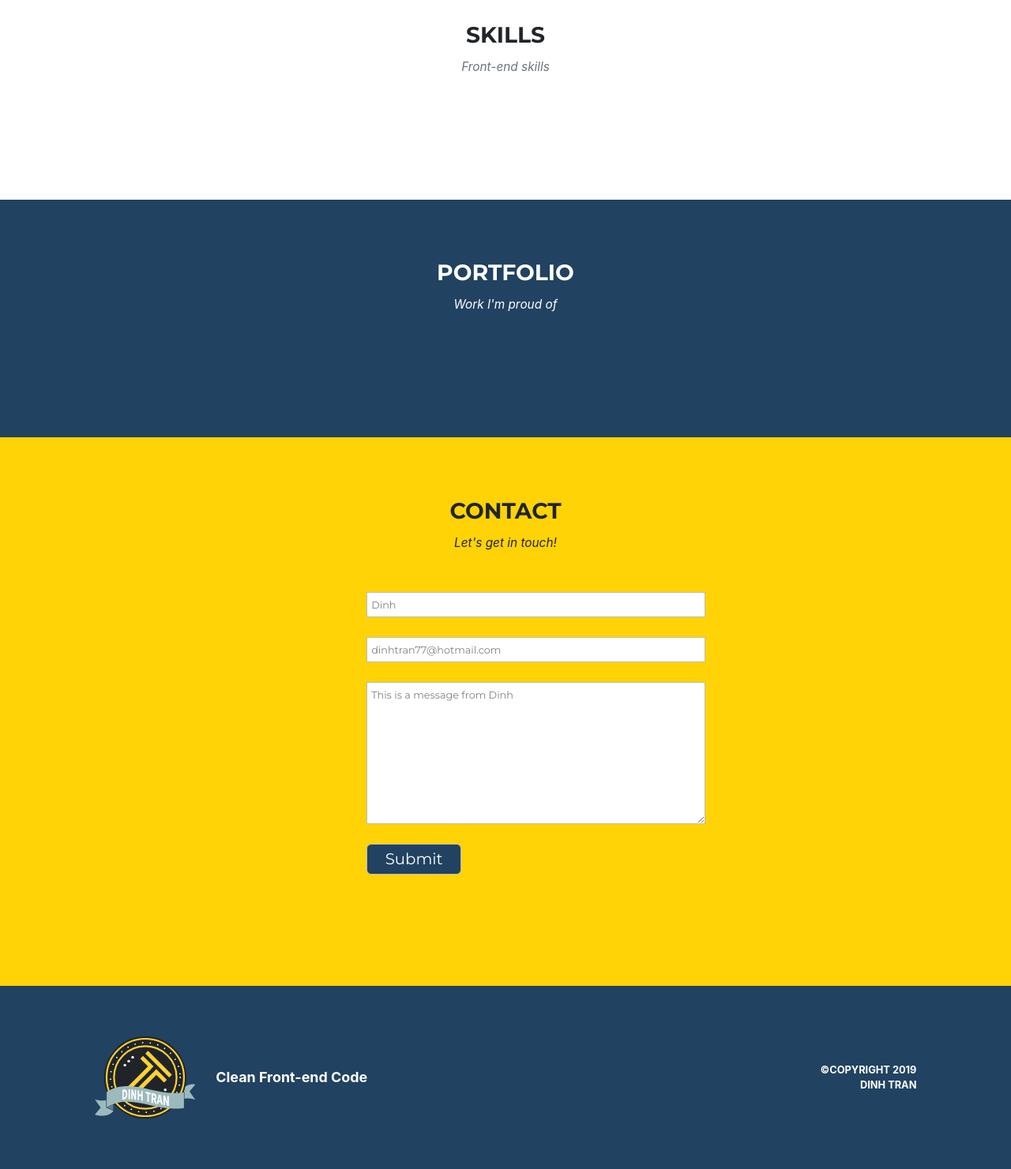
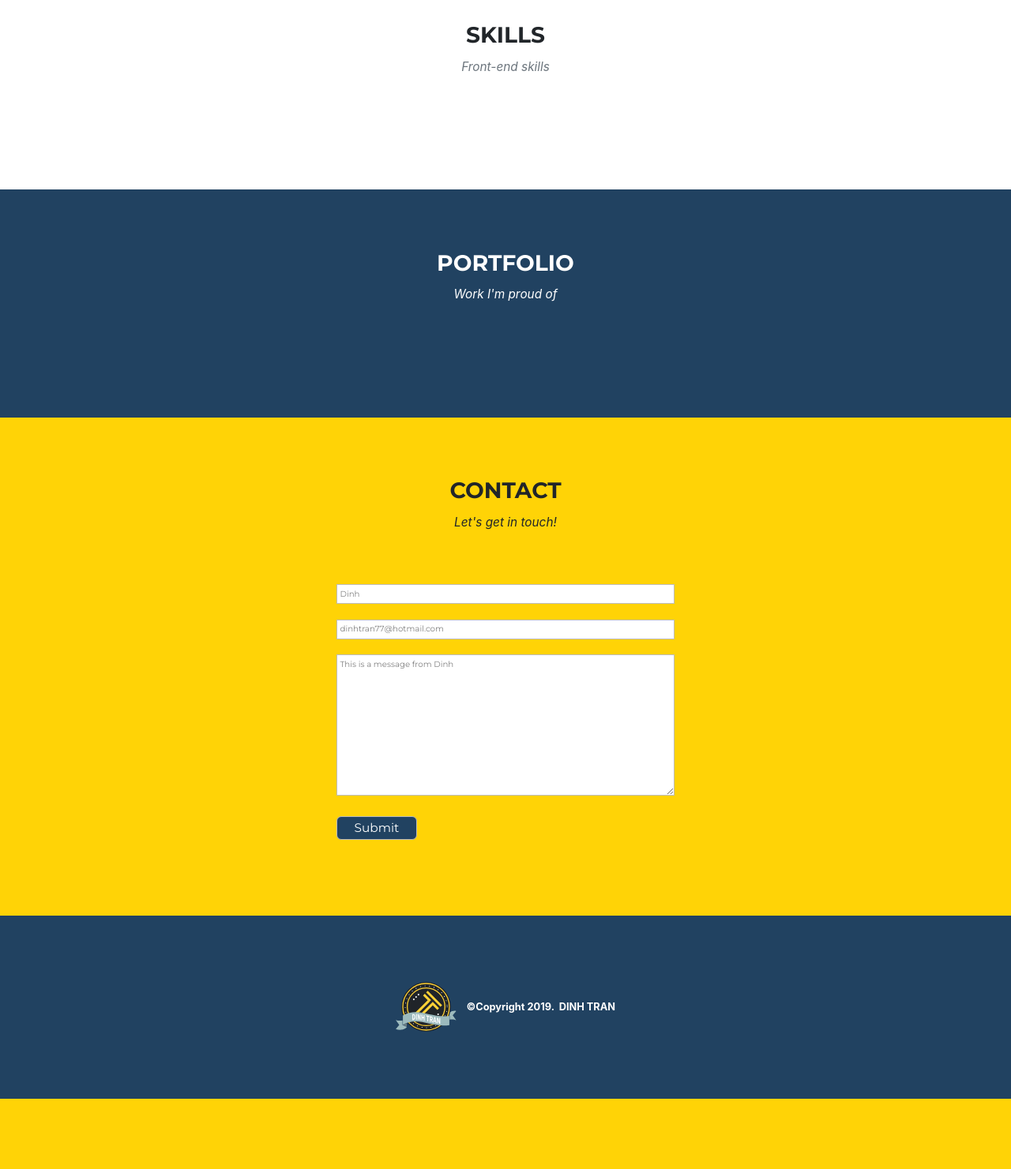
Before and after one commit to DinhTran77/Portfolio, a PHP site: page / in a window 1280 px wide. Shown: the part 849-2330 px from the top of the page at 79% size. After the commit the page ends 2241 px from the top, so only its background shows below. Run offline with PHP 8.4, Linux system fonts and the light colour scheme; some libraries are stand-ins or nearby versions; some web fonts are replaced.

Commit message:
contact spacing good

```diff
--- a/index.php
+++ b/index.php
@@ -140,7 +140,7 @@
                         <!-- Template for skills section -->
                         <script id="skills_template" type="text/template">
                             {{#skills}}
-                                <div class="col-lg-6 progress-bar-container">
+                                <div class="col-lg-4 progress-bar-container">
                                         <h4
                                         class="skill-name"
                                         data-aos="fade-in"
@@ -194,7 +194,7 @@
                     <div id="project" class="row">
                         <script id="portfolio_template" type="text/template">
                             {{#projects}}
-                                <div class="col-lg-6 progress-bar-container">
+                                <div class="col-lg-4 progress-bar-container">
 
                                         <a
                                         href="{{link}}"
@@ -209,14 +209,14 @@
                                                 <h5
                                                     class="project-description"
                                                 >{{description}}
-                                                <!-- {{#items}}
+                                                {{#items}}
                                                     <ul >
                                                         {{#name}}
                                                         <li >{{.}}</li>
                                                         {{/name}}
                                                     </ul>
                                                     {{/items}}
- -->
+
 
                                                 </h5>
                                                 <div class="preview_link">
@@ -254,7 +254,7 @@
                 <div class="container container_content">
                     <div class="row justify-content-center">
                         <div class="col-lg-5">
-                            <p id="sucess_message"></p>
+                            <p id="sucess_message">sss</p>
                             <form
                                 action="contact.php"
                                 method="post"
@@ -285,8 +285,7 @@
                                     name="comment"
                                     id="comment"
                                     placeholder="message:*"
-                                >
-This is a message from Dinh
+                                >This is a message from Dinh
                                 </textarea>
                                 <input type="submit" value="Submit" />
                             </form>
@@ -296,24 +295,14 @@
             </article>
 
             <footer id="footerPage" class="my-container">
-                <div class="container">
-                    <div class="row ">
-                        <div class="col-lg-6 col-md-6">
+
                             <img
                                 id="logoImage_footer"
                                 src="./images/logos/Logo_ribbon.svg"
                                 alt="Logo"
                             />
-                            <span class="slogan">Clean Front-end Code</span>
-                        </div>
-                        <div class="col-lg-6 col-md-6">
-                            <section class="copyRight">
-                                <span>&copy;Copyright 2019</span>
-                                <p>Dinh Tran</p>
-                            </section>
-                        </div>
-                    </div>
-                </div>
+                                <span class='copyRight'>&copy;Copyright 2019. &nbsp;DINH TRAN</span>
+                            <!-- <span class="slogan">Clean Front-end Code</span> -->
             </footer>
 
             <!------------------ Initialize animate on scroll library-------------------->
--- a/main.js
+++ b/main.js
@@ -23,6 +23,7 @@
         data: data,
         success: function(response) {
             $("#sucess_message").html(response);
+            $("#sucess_message").css("display", "inline-block");
         }
     });
     return false;
--- a/scss/base/_shared.scss
+++ b/scss/base/_shared.scss
@@ -126,11 +126,11 @@
     }
 
     .my-container {
-        padding: 6vw 7vw 6vw 7vw;
+        padding: 6vw 7vw;
     }
 
     .container_content {
-        margin-top: 6vw;
+        margin-top: 5vw;
     }
 
     .section-heading {
--- a/scss/main.css
+++ b/scss/main.css
@@ -670,10 +670,10 @@
     font-size: 10px;
   }
   .my-container {
-    padding: 6vw 7vw 6vw 7vw;
+    padding: 6vw 7vw;
   }
   .container_content {
-    margin-top: 6vw;
+    margin-top: 5vw;
   }
   .section-heading {
     font-size: 2.2vw;
@@ -1512,12 +1528,11 @@
 
 #contactPage #sucess_message {
   font-size: 3.2vw;
-  outline: none;
-  border: none;
   display: block;
   width: 100%;
-  color: red;
-  line-height: 3.2vw;
+  margin-bottom: 3vw;
+  color: #cf0e0e;
+  display: none;
 }
 
 #contactPage #contact-greeting {
@@ -1537,7 +1556,7 @@
   border-style: solid;
   border-width: 0.2px;
   border-color: #bdbbbb;
-  margin-bottom: 5vw;
+  margin-bottom: 4vw;
   font-size: 3vw;
 }
 
@@ -1549,7 +1568,7 @@
   border-style: solid;
   border-width: 1px;
   border-color: #bdbbbb;
-  padding: 2vw;
+  padding: 1vw;
   color: grey;
 }
 
@@ -1590,14 +1609,11 @@
     background-repeat: no-repeat;
   }
   #contactPage #sucess_message {
-    font-size: 1.3vw;
+    font-size: 1.1vw;
+    margin-bottom: 1.5vw;
   }
   #contactPage .container {
     max-width: 100%;
-    margin: 3vw;
-  }
-  #contactPage .section-subheading {
-    color: #212529;
   }
   #contactPage form {
     margin-top: 0;
@@ -1606,11 +1622,11 @@
   }
   #contactPage form input,
   #contactPage form textarea {
-    font-size: 1vw;
-    padding: 0.4vw;
-    border-width: 1.8px;
+    font-size: 0.8vw;
+    padding: 0.3vw;
+    border-width: 1px;
     width: 100%;
-    margin-bottom: 2vw;
+    margin-bottom: 1.5vw;
   }
   #contactPage form textarea {
     outline: none;
@@ -1622,11 +1638,10 @@
   #contactPage form input[type="submit"] {
     background-color: #214261;
     color: white;
-    width: 28%;
-    margin-top: 2vw;
-    padding: 0.3vw 0.3vw;
+    width: 8vw;
+    padding: 0.2vw 0.2vw;
     border-radius: 6px;
-    font-size: 1.54vw;
+    font-size: 1.2vw;
     cursor: pointer;
   }
 }
@@ -1815,7 +1830,9 @@
           align-items: center;
   overflow: hidden;
   position: relative;
-  height: 7vh;
+  height: 9vh;
+  margin: 0;
+  padding: 0;
 }
 
 #footerPage #logoImage_footer {
@@ -1823,45 +1840,18 @@
   display: none;
 }
 
-#footerPage .col {
-  display: -webkit-box;
-  display: -ms-flexbox;
-  display: flex;
-  -webkit-box-align: center;
-      -ms-flex-align: center;
-          align-items: center;
-  -webkit-box-pack: start;
-      -ms-flex-pack: start;
-          justify-content: flex-start;
-}
-
 #footerPage .container {
   max-width: 100%;
 }
 
-#footerPage .slogan,
 #footerPage .copyRight {
   color: white;
   font-family: "Droid Serif", -apple-system, BlinkMacSystemFont, "Segoe UI", Roboto, "Helvetica Neue", Arial, sans-serif, "Apple Color Emoji", "Segoe UI Emoji", "Segoe UI Symbol", "Noto Color Emoji";
   font-weight: bold;
-}
-
-#footerPage .slogan {
-  font-size: 1.5vw;
-  margin-left: 1.5vw;
-  display: none;
-}
-
-#footerPage .copyRight {
   font-size: 2vw;
-  width: 100%;
-  text-transform: uppercase;
+  margin-left: 2vw;
+  width: 100%;
   text-align: center;
-}
-
-#footerPage .copyRight p {
-  display: inline;
-  margin: 2vw;
 }
 
 @media only screen and (min-width: 768px) {
@@ -1873,61 +1863,28 @@
     -webkit-box-align: center;
         -ms-flex-align: center;
             align-items: center;
+    -webkit-box-pack: center;
+        -ms-flex-pack: center;
+            justify-content: center;
     overflow: hidden;
-    position: relative;
-    height: 13vh;
-  }
-  #footerPage #logoImage_footer {
-    width: 25%;
-    display: inline-block;
-  }
-  #footerPage .row {
-    display: -webkit-box;
-    display: -ms-flexbox;
-    display: flex;
-    -webkit-box-align: center;
-        -ms-flex-align: center;
-            align-items: center;
+    height: 16vh;
     margin: 0;
     padding: 0;
   }
-  #footerPage .container {
-    max-width: 100%;
-  }
-  #footerPage .col-md-6 {
-    display: -webkit-box;
-    display: -ms-flexbox;
-    display: flex;
-    -webkit-box-pack: start;
-        -ms-flex-pack: start;
-            justify-content: flex-start;
-    -webkit-box-align: center;
-        -ms-flex-align: center;
-            align-items: center;
-  }
-  #footerPage .slogan,
+  #footerPage #logoImage_footer {
+    width: 10vw;
+    display: inline-block;
+    margin: 0;
+    padding: 0;
+  }
   #footerPage .copyRight {
     color: white;
     font-family: "Droid Serif", -apple-system, BlinkMacSystemFont, "Segoe UI", Roboto, "Helvetica Neue", Arial, sans-serif, "Apple Color Emoji", "Segoe UI Emoji", "Segoe UI Symbol", "Noto Color Emoji";
     font-weight: bold;
-  }
-  #footerPage .slogan {
-    font-size: 2vw;
-    display: inline-block;
-    margin-left: 2vw;
-    padding: 0;
-  }
-  #footerPage .copyRight {
-    font-size: 1.2vw;
-    width: 100%;
-    text-align: right;
-    text-transform: uppercase;
-    display: inline-block;
-  }
-  #footerPage .copyRight p {
-    margin: 0;
-    margin-left: 2vw;
+    font-size: 1.5vw;
     display: block;
+    width: auto;
+    margin-left: 1vw;
   }
 }
 
@@ -1940,60 +1897,26 @@
     -webkit-box-align: center;
         -ms-flex-align: center;
             align-items: center;
+    -webkit-box-pack: center;
+        -ms-flex-pack: center;
+            justify-content: center;
     overflow: hidden;
-    position: relative;
     height: 29vh;
   }
   #footerPage #logoImage_footer {
-    width: 10vw;
+    width: 6vw;
     display: inline-block;
     margin: 0;
     padding: 0;
   }
-  #footerPage .row {
-    display: -webkit-box;
-    display: -ms-flexbox;
-    display: flex;
-    -webkit-box-align: center;
-        -ms-flex-align: center;
-            align-items: center;
-  }
-  #footerPage .col-lg-6 {
-    display: -webkit-box;
-    display: -ms-flexbox;
-    display: flex;
-    -webkit-box-pack: start;
-        -ms-flex-pack: start;
-            justify-content: flex-start;
-    -webkit-box-align: center;
-        -ms-flex-align: center;
-            align-items: center;
-  }
-  #footerPage .container {
-    max-width: 100%;
-  }
-  #footerPage .slogan,
   #footerPage .copyRight {
     color: white;
     font-family: "Droid Serif", -apple-system, BlinkMacSystemFont, "Segoe UI", Roboto, "Helvetica Neue", Arial, sans-serif, "Apple Color Emoji", "Segoe UI Emoji", "Segoe UI Symbol", "Noto Color Emoji";
     font-weight: bold;
-  }
-  #footerPage .slogan {
-    font-size: 1.4vw;
-    display: inline-block;
-    margin-left: 2vw;
-    padding: 0;
-  }
-  #footerPage .copyRight {
     font-size: 1vw;
-    width: 100%;
-    text-align: right;
-    text-transform: uppercase;
-    display: inline-block;
-  }
-  #footerPage .copyRight p {
-    margin: 0;
     display: block;
+    width: auto;
+    margin-left: 1vw;
   }
 }
 /*# sourceMappingURL=main.css.map */
```
Also changed, not shown: other parts of scss/main.css (+39 -19 lines), contact.php (+0 -7 lines), projects.json (+42 -14 lines), scss/pages/_contactPage.scss (+19 -29 lines), scss/pages/_footerPage.scss (+20 -107 lines), scss/pages/_portfolioPage.scss (+28 -37 lines), scss/pages/_skillsPage.scss (+12 -11 lines), 1 other file.
